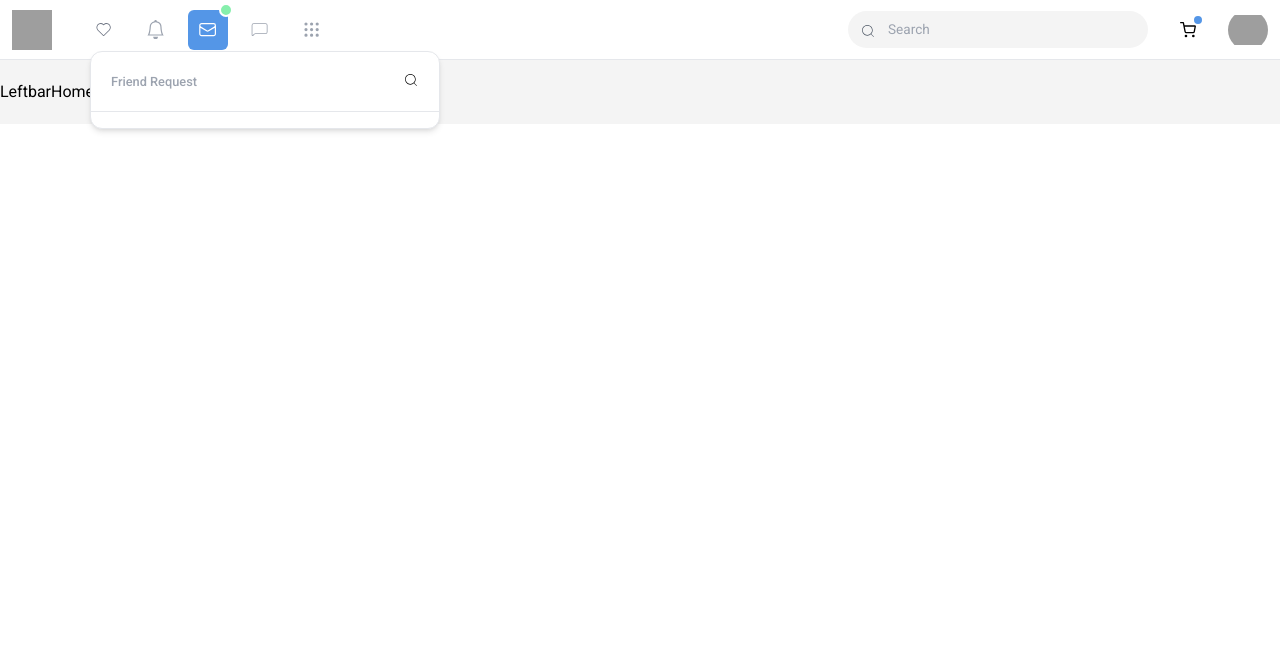
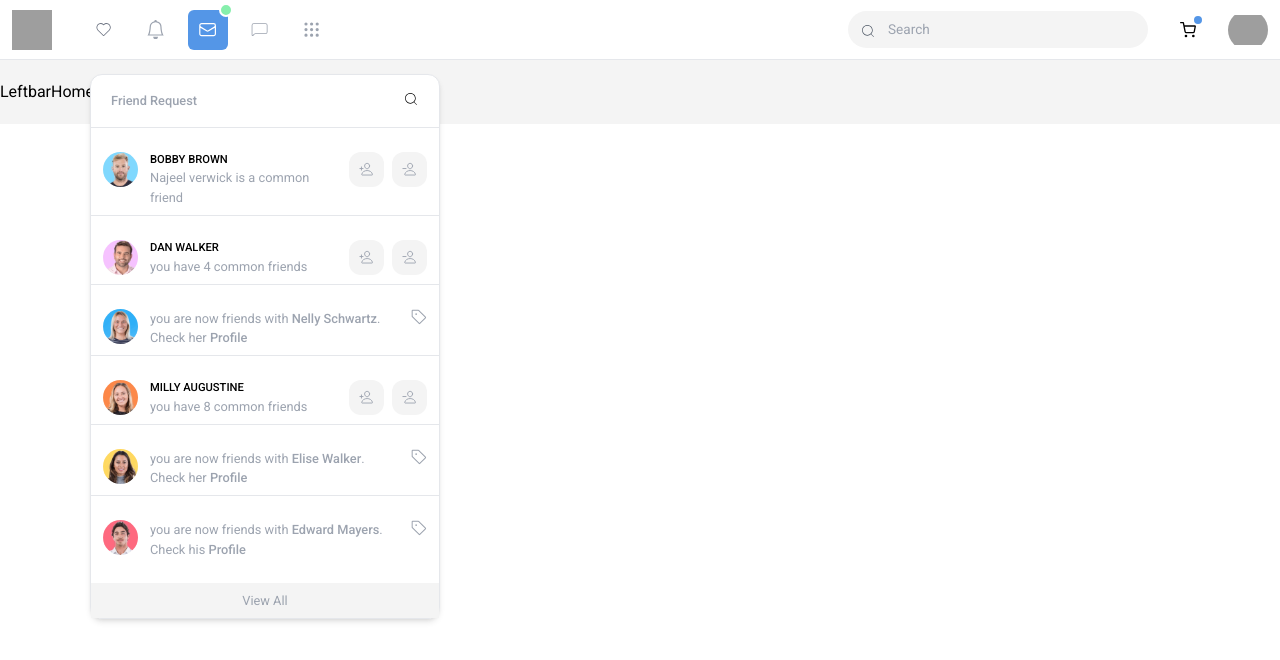
Before and after one commit to Vader4k/friends, a React (Vite) app: page / in a window 1280 px wide. Shown: the top 660 px of the page. Built offline with nearby package versions, Linux system fonts and the light colour scheme; grey boxes are pictures that could not be loaded.

Commit message:
done with likes

```diff
--- a/src/components/Navbar.jsx
+++ b/src/components/Navbar.jsx
@@ -1,13 +1,14 @@
 import { useState } from "react"
-import { logoBold, jenna } from '../assets'
+import { logoBold, jenna, bobby, dan, nelly, milly, elise, edward  } from '../assets'
 
 import { CiHeart, CiChat1, CiSearch } from "react-icons/ci";
 import { FiShoppingCart } from "react-icons/fi";
 import { HiOutlineEnvelope } from "react-icons/hi2";
 import { TbGridDots } from "react-icons/tb";
 import { BsBell } from "react-icons/bs";
+import { IoPersonRemoveOutline, IoPersonAddOutline  } from "react-icons/io5";
+import { GoTag } from "react-icons/go";
 
-import { friendOpen } from "../constants";
 
 const Navbar = () => {
 
@@ -62,22 +63,96 @@ const Navbar = () => {
       <div>
         {
           islikesOpen && (
-            <div className="absolute flex flex-col gap-4 bottom-[-70px] left-[90px] bg-white w-[350px] z-20 border shadow-md rounded-xl">
-              <div className="flex justify-between border-b p-5">
+            <div className="absolute flex flex-col gap-4 bottom-[-560px] left-[90px] bg-white w-[350px] z-20 border shadow-md rounded-xl">
+              <div className="flex justify-between border-b px-5 py-4">
                 <p className="text-[0.8rem] capitalize text-gray-400 font-medium">Friend request</p>
                 <CiSearch/>
               </div>
-              <div>
-                {
-                  friendOpen.map((report, index) => (
-                    <div
-                      key={index}
-                    >
+              <div className="flex items-start justify-between w-full px-3 py-2 border-b">
+                <div className="flex items-start gap-3">
+                  <img src={bobby} alt="bobby" className="w-[35px] h-[35px] object-contain rounded-full" />
+                  <div className="flex flex-col ">
+                    <h1 className="uppercase text-[0.7rem] font-medium">Bobby Brown</h1>
+                    <p className="max-w-[180px] text-[0.8rem] text-gray-400">Najeel verwick is a common friend</p>
+                  </div>
+                </div>
 
-                    </div>
-                  ))
-                }
+                <div className="flex items-center gap-2 text-gray-400 text-[0.9rem]">
+                  <div className="flex items-center justify-center h-[35px] w-[35px] bg-whiteBg rounded-xl ">
+                    <IoPersonAddOutline />
+                  </div>
+                  <div className="flex items-center justify-center h-[35px] w-[35px] bg-whiteBg rounded-xl">
+                    <IoPersonRemoveOutline />
+                  </div>
+                </div>
               </div>
+
+              <div className="flex items-start justify-between w-full px-3 py-2 border-b">
+                <div className="flex items-start gap-3">
+                  <img src={dan} alt="dan" className="w-[35px] h-[35px] object-contain rounded-full" />
+                  <div className="flex flex-col ">
+                    <h1 className="uppercase text-[0.7rem] font-medium">Dan Walker</h1>
+                    <p className="max-w-[180px] text-[0.8rem] text-gray-400">you have 4 common friends</p>
+                  </div>
+                </div>
+                <div className="flex items-center gap-2 text-gray-400 text-[0.9rem]">
+                  <div className="flex items-center justify-center h-[35px] w-[35px] bg-whiteBg rounded-xl ">
+                    <IoPersonAddOutline />
+                  </div>
+                  <div className="flex items-center justify-center h-[35px] w-[35px] bg-whiteBg rounded-xl">
+                    <IoPersonRemoveOutline />
+                  </div>
+                </div>
+              </div>
+
+              <div className="flex items-start justify-between gap-3 w-full px-3 py-2 border-b">
+                <div className="flex items-start gap-3">
+                  <img src={nelly} alt="nelly" className="w-[35px] h-[35px] object-contain rounded-full" />
+                  <div className="flex flex-col ">
+                    <p className="max-w-[250px] text-[0.8rem] text-gray-400">you are now friends with <span className="font-medium">Nelly Schwartz</span>. Check her <span className="font-medium">Profile</span></p>
+                  </div>
+                </div>
+                <GoTag className=" text-gray-400"/>
+              </div>
+
+              <div className="flex items-start justify-between w-full px-3 py-2 border-b">
+                <div className="flex items-start gap-3">
+                  <img src={milly} alt="milly" className="w-[35px] h-[35px] object-contain rounded-full" />
+                  <div className="flex flex-col ">
+                    <h1 className="uppercase text-[0.7rem] font-medium">Milly Augustine</h1>
+                    <p className="max-w-[180px] text-[0.8rem] text-gray-400">you have 8 common friends</p>
+                  </div>
+                </div>
+                <div className="flex items-center gap-2 text-gray-400 text-[0.9rem]">
+                  <div className="flex items-center justify-center h-[35px] w-[35px] bg-whiteBg rounded-xl ">
+                    <IoPersonAddOutline />
+                  </div>
+                  <div className="flex items-center justify-center h-[35px] w-[35px] bg-whiteBg rounded-xl">
+                    <IoPersonRemoveOutline />
+                  </div>
+                </div>
+              </div>
+
+              <div className="flex items-start justify-between gap-3 w-full px-3 py-2 border-b">
+                <div className="flex items-start gap-3">
+                  <img src={elise} alt="elise" className="w-[35px] h-[35px] object-contain rounded-full" />
+                  <div className="flex flex-col ">
+                    <p className="max-w-[250px] text-[0.8rem] text-gray-400">you are now friends with <span className="font-medium">Elise Walker</span>. Check her <span className="font-medium">Profile</span></p>
+                  </div>
+                </div>
+                <GoTag className=" text-gray-400"/>
+              </div>
+
+              <div className="flex items-start justify-between gap-3 w-full px-3 py-2">
+                <div className="flex items-start gap-3">
+                  <img src={edward} alt="nelly" className="w-[35px] h-[35px] object-contain rounded-full" />
+                  <div className="flex flex-col ">
+                    <p className="max-w-[250px] text-[0.8rem] text-gray-400">you are now friends with <span className="font-medium">Edward Mayers</span>. Check his <span className="font-medium">Profile</span></p>
+                  </div>
+                </div>
+                <GoTag className=" text-gray-400"/>
+              </div>
+              <button className="w-full capitalize text-[0.8rem] text-gray-400 bg-whiteBg py-2"> view all</button>
             </div>
           )
         }
--- a/src/constants/index.js
+++ b/src/constants/index.js
@@ -6,23 +6,15 @@ export const friendOpen = [
     {
         name: 'Bobby Brown',
         update: 'Najeel verwick is a common friend',
-        friend: [
-            {
-                add: <IoPersonAddOutline />,
-                remove: <IoPersonRemoveOutline />
-            }
-        ],
+        friend: <IoPersonAddOutline /> ,
+        unfriend: <IoPersonRemoveOutline />,
         img: bobby
     },
     {
         name: 'Dan Walker',
         update: 'You have 4 common friends ',
-        friend: [
-            {
-                add: <IoPersonAddOutline />,
-                remove: <IoPersonRemoveOutline />
-            }
-        ],
+        friend: <IoPersonAddOutline />,
+        unfriend: <IoPersonRemoveOutline />,
         img: dan
     },
     {
@@ -34,12 +26,8 @@ export const friendOpen = [
     {
         name: 'Milly Augustine',
         update: 'Najeel verwick is a common friend',
-        friend: [
-            {
-                add: <IoPersonAddOutline />,
-                remove: <IoPersonRemoveOutline />
-            }
-        ],
+        friend: <IoPersonAddOutline />,
+        unfriend: <IoPersonRemoveOutline />,
         img: milly
     },
     {
```
